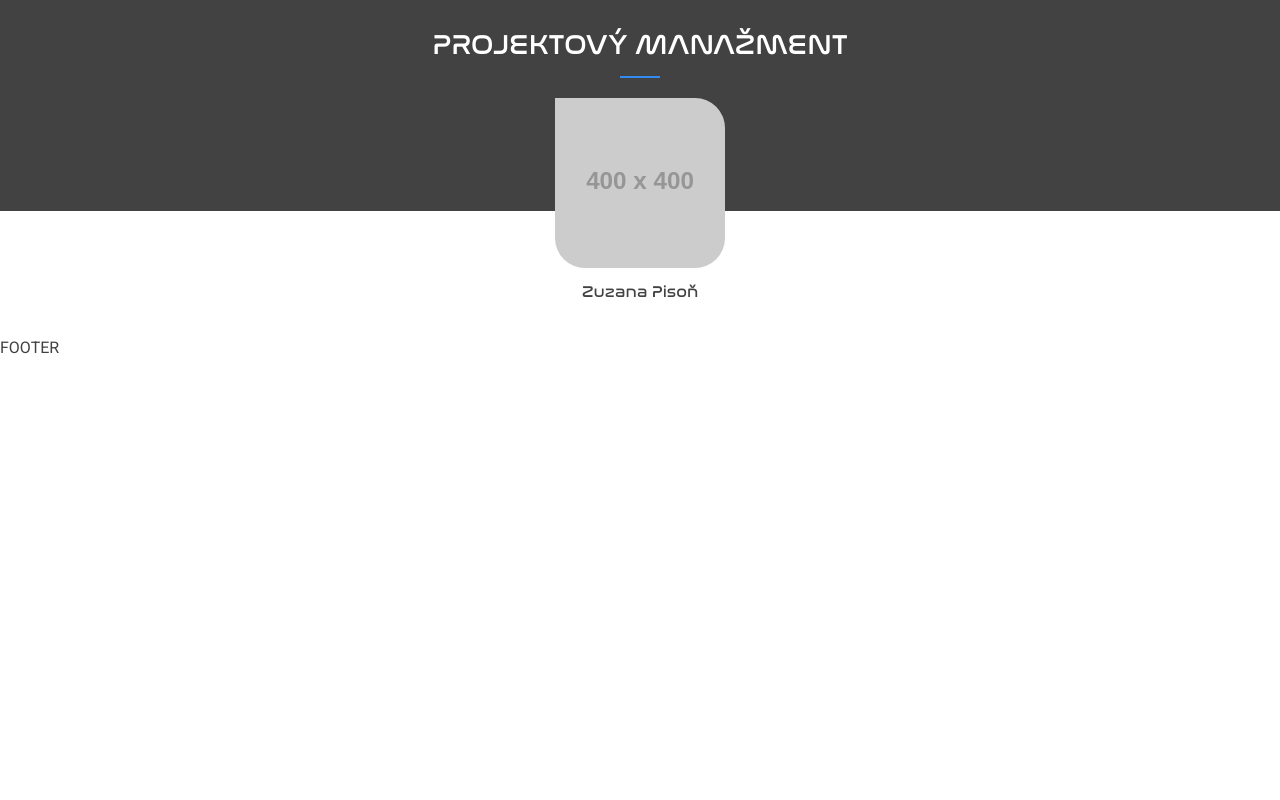
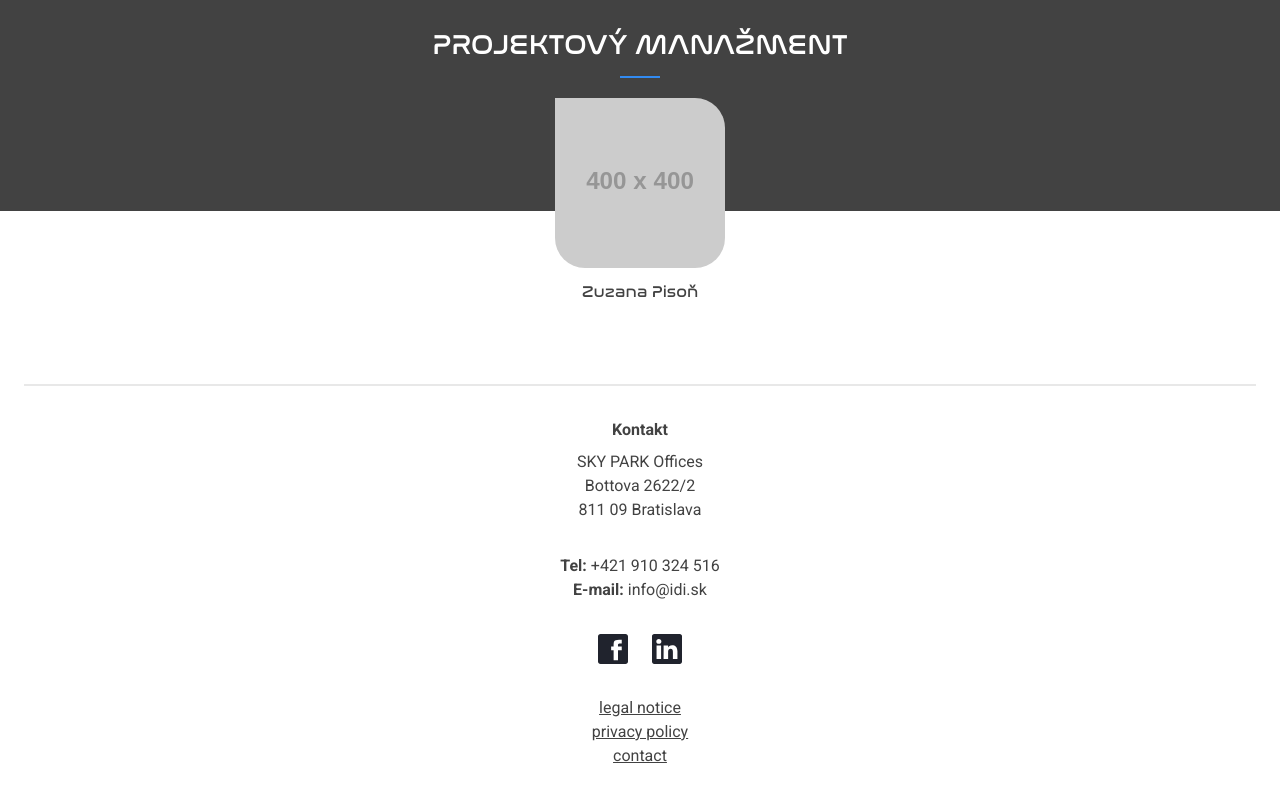
Before and after one commit to vacuumlabs/institut-digitalnych-inovacii, a Next.js app: page / in a window 1280 px wide. Shown: the part 3692-4492 px from the top of the page. Before the commit the page ends 4052 px from the top, so only its background shows below. Built offline with nearby package versions, Linux system fonts and the light colour scheme.

Commit message:
Add Footer component

```diff
--- /dev/null
+++ b/components/Footer.jsx
@@ -0,0 +1,57 @@
+const Footer = () => {
+  return (
+    <footer className="pt-12 pb-8">
+      <div className="container mx-auto">
+        <div className="border-t-gray block w-full space-y-8 border-t-2 text-center">
+          <p className="pt-8">
+            <b className="mb-2 inline-block">Kontakt</b>
+            <br />
+            SKY PARK Offices
+            <br />
+            Bottova 2622/2
+            <br />
+            811 09 Bratislava
+          </p>
+          <p>
+            <b>Tel:</b>{" "}
+            <a href="tel:+421910324516" className="hover:underline">
+              +421 910 324 516
+            </a>
+            <br />
+            <b>E-mail:</b>{" "}
+            <a href="mailto:ingo@idi.sk" className="hover:underline">
+              info@idi.sk
+            </a>
+          </p>
+          <div className="flex items-center justify-center space-x-6">
+            <a href="#" target="_blank">
+              <img src="/assets/facebook.svg" alt="facebook" />
+            </a>
+            <a href="#" target="_blank">
+              <img src="/assets/linkedin.svg" alt="linkedin" />
+            </a>
+          </div>
+          <ul>
+            <li>
+              <a href="#" target="_blank" className="underline">
+                legal notice
+              </a>
+            </li>
+            <li>
+              <a href="#" target="_blank" className="underline">
+                privacy policy
+              </a>
+            </li>
+            <li>
+              <a href="#" target="_blank" className="underline">
+                contact
+              </a>
+            </li>
+          </ul>
+        </div>
+      </div>
+    </footer>
+  );
+};
+
+export default Footer;
--- a/pages/index.js
+++ b/pages/index.js
@@ -8,6 +8,7 @@ import Goals from "../components/Goals";
 import Hero from "../components/Hero";
 import OtherMembers from "../components/OtherMembers";
 import Board from "../components/Board";
+import Footer from "../components/Footer";
 
 export default function Home() {
   return (
@@ -33,7 +34,9 @@ export default function Home() {
         <OtherMembers />
         <Board />
       </main>
-      <footer id="contact">FOOTER</footer>
+      <div id="contact">
+        <Footer />
+      </div>
     </>
   );
 }
--- a/tailwind.config.js
+++ b/tailwind.config.js
@@ -11,7 +11,8 @@ module.exports = {
         light: '#F2F8FF',
         DEFAULT: '#328BF2',
       },
-      white: '#FFFFFF'
+      white: '#FFFFFF',
+      gray: '#E8E8E8'
     },
     fontSize: {
       'title-large': '80px',
```
Also changed, not shown: public/assets/facebook.svg (added), public/assets/linkedin.svg (added).
